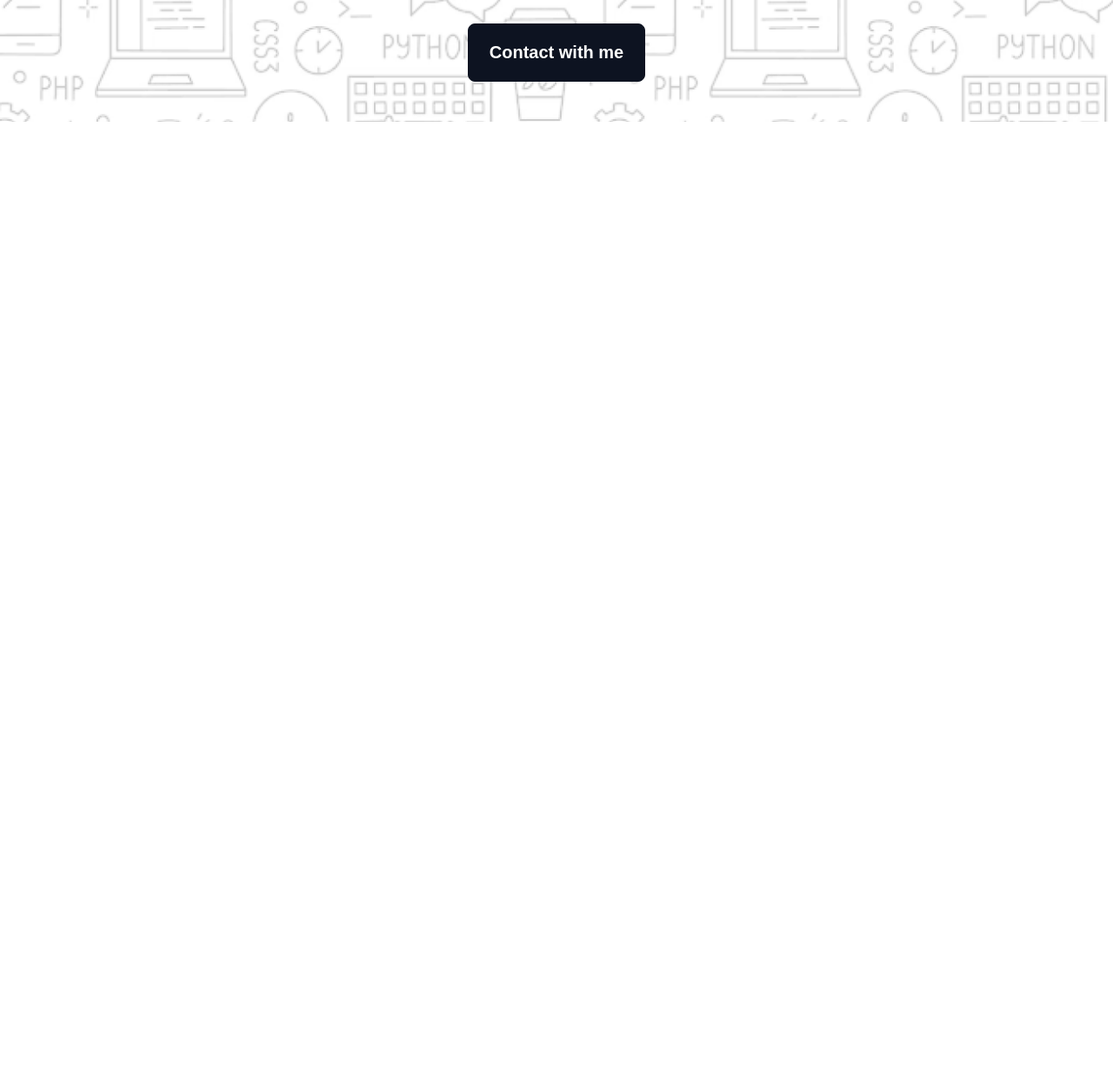
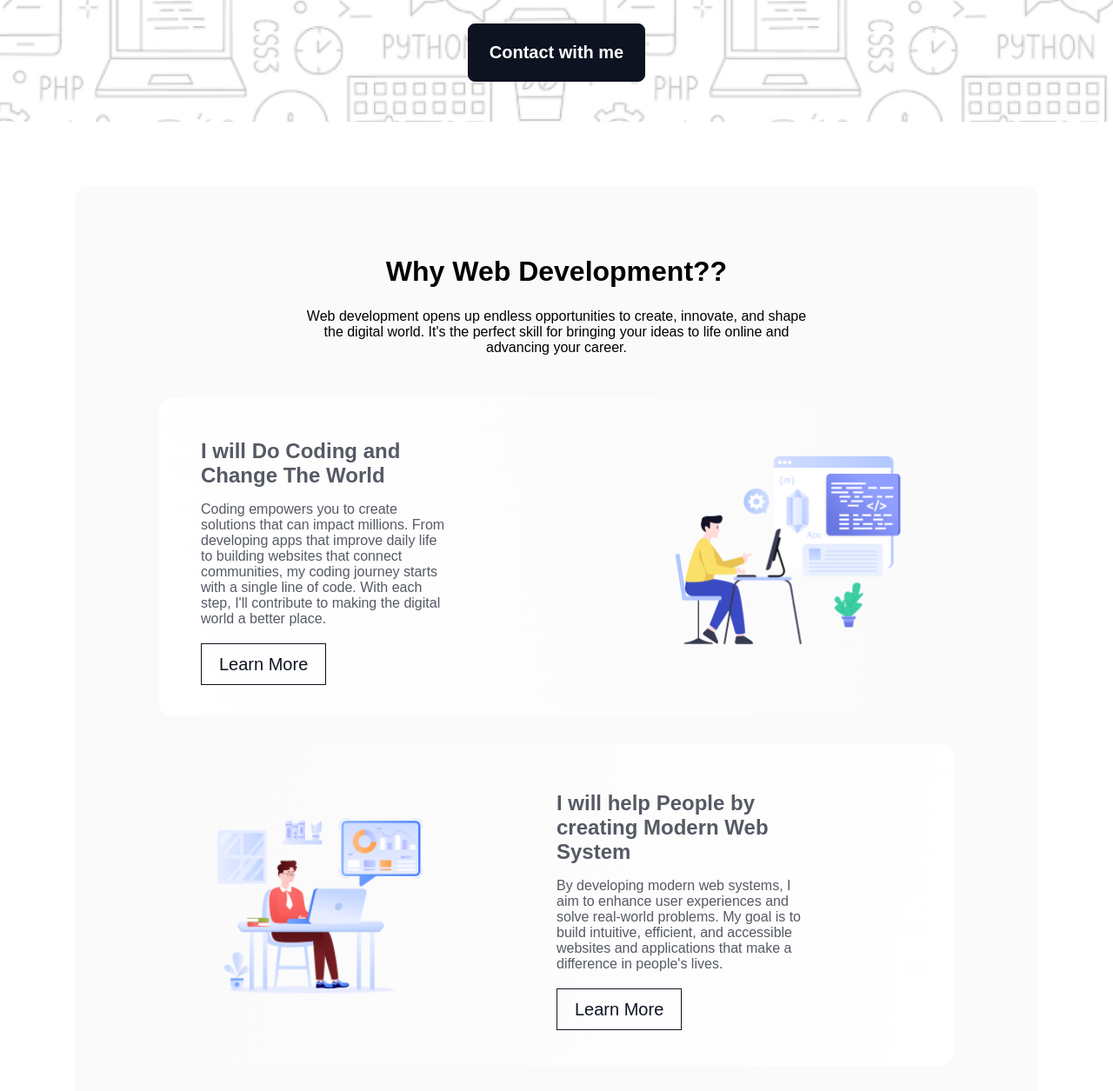
Before and after one commit to PrimaFariya/Assignment, a plain HTML site: page index.html in a window 1280 px wide. Shown: the part 500-1755 px from the top of the page at 87% size. Before the commit the page ends 800 px from the top, so only its background shows below. Drawn offline with Linux system fonts and the light colour scheme.

Commit message:
Built why web dev section

```diff
--- a/index.html
+++ b/index.html
@@ -25,4 +25,97 @@
 			</div>
 		</section>
 		<!-- section hero end -->
+		 <!-- section why-web-dev  -->
+		<section class="section-why-web-dev">
+			<div class="container">
+				<div class="why-web-dev-inner-wrapper">
+					<!-- title  -->
+					<h2 class="section-title">Why Web Development??</h2>
+					<!-- sub-text  -->
+					<p class="section-sub-text">
+						Web development opens up endless opportunities to
+						create, innovate, and shape the digital world. It's the
+						perfect skill for bringing your ideas to life online and
+						advancing your career.
+					</p>
+					<!-- row start  -->
+					<div class="row is-left">
+						<!-- left  -->
+						<div class="content-wrapper">
+							<!-- title  -->
+							<h3 class="row-title">
+								I will Do Coding and Change The World
+							</h3>
+							<!-- row-content  -->
+							<p class="row-content">
+								Coding empowers you to create solutions that can
+								impact millions. From developing apps that
+								improve daily life to building websites that
+								connect communities, my coding journey starts
+								with a single line of code. With each step, I'll
+								contribute to making the digital world a better
+								place.
+							</p>
+							<!-- button  -->
+							<a href="#" class="secondary-btn">Learn More</a>
+						</div>
+						<!-- right  -->
+						<div class="row-image-wrapper">
+							<img src="assets/images/row1.png" alt="image" />
+						</div>
+					</div>
+					<!-- row end -->
+					<!-- row start  -->
+					<div class="row is-right">
+						<!-- left  -->
+						<div class="row-image-wrapper">
+							<img src="assets/images/row2.png" alt="image" />
+						</div>
+						<!-- right  -->
+						<div class="content-wrapper">
+							<!-- title  -->
+							<h3 class="row-title">
+								I will help People by creating Modern Web System
+							</h3>
+							<!-- row-content  -->
+							<p class="row-content">
+								By developing modern web systems, I aim to
+								enhance user experiences and solve real-world
+								problems. My goal is to build intuitive,
+								efficient, and accessible websites and
+								applications that make a difference in people's
+								lives.
+							</p>
+							<!-- button  -->
+							<a href="#" class="secondary-btn">Learn More</a>
+						</div>
+					</div>
+					<!-- row end -->
+					<!-- row start  -->
+					<div class="row is-left">
+						<!-- left  -->
+						<div class="content-wrapper">
+							<!-- title  -->
+							<h3 class="row-title">
+								I will Do Coding and Change The World
+							</h3>
+							<!-- row-content  -->
+							<p class="row-content">
+								Coding empowers me to solve problems, innovate,
+								and create impactful solutions. With each
+								project, I'll contribute to making the digital
+								world a better place, one line of code at a
+								time.
+							</p>
+							<!-- button  -->
+							<a href="#" class="secondary-btn">Learn More</a>
+						</div>
+						<!-- right  -->
+						<div class="row-image-wrapper">
+							<img src="assets/images/row3.png" alt="image" />
+						</div>
+					</div>
+				</div>
+			</div>
+		</section>
 	</body>
--- a/stylesheet/style.css
+++ b/stylesheet/style.css
@@ -95,3 +95,70 @@ body {
 	max-width: 65ch;
 	text-align: center;
 }
+
+/* section-why-web-dev */
+.section-why-web-dev {
+	padding: 74px 0px;
+}
+.section-why-web-dev .why-web-dev-inner-wrapper {
+	background: #fafafb;
+	border-radius: 16px;
+	padding: 80px 97px;
+}
+.section-why-web-dev .why-web-dev-inner-wrapper .row {
+	display: flex;
+	align-items: center;
+	margin-bottom: 32px;
+}
+.section-why-web-dev .why-web-dev-inner-wrapper .row.is-left {
+	background: linear-gradient(80deg, #fff, transparent);
+	padding: 48px;
+	border-radius: 16px;
+}
+.section-why-web-dev .why-web-dev-inner-wrapper .row.is-right {
+	background: linear-gradient(-80deg, #fff, transparent);
+	border-radius: 16px;
+	padding: 48px;
+	display: flex;
+	justify-content: space-between;
+}
+.section-why-web-dev .why-web-dev-inner-wrapper .row .content-wrapper {
+	width: 50%;
+}
+.section-why-web-dev
+	.why-web-dev-inner-wrapper
+	.row
+	.content-wrapper
+	.row-title {
+	font-size: 24px;
+	margin-bottom: 16px;
+	max-width: 20ch;
+	color: #0d1321b2;
+	font-weight: 800;
+}
+.section-why-web-dev
+	.why-web-dev-inner-wrapper
+	.row
+	.content-wrapper
+	.row-content {
+	color: #0d1321b2;
+	font-size: 16px;
+	max-width: 32ch;
+	margin-bottom: 32px;
+}
+.section-why-web-dev .why-web-dev-inner-wrapper .row .row-image-wrapper {
+	width: 50%;
+	display: flex;
+	justify-content: end;
+}
+.section-why-web-dev
+	.why-web-dev-inner-wrapper
+	.row.is-right
+	.row-image-wrapper {
+	justify-content: start;
+	width: 40%;
+}
+.section-why-web-dev .why-web-dev-inner-wrapper .row .row-image-wrapper img {
+	width: 100%;
+	max-width: 274px;
+}
```
